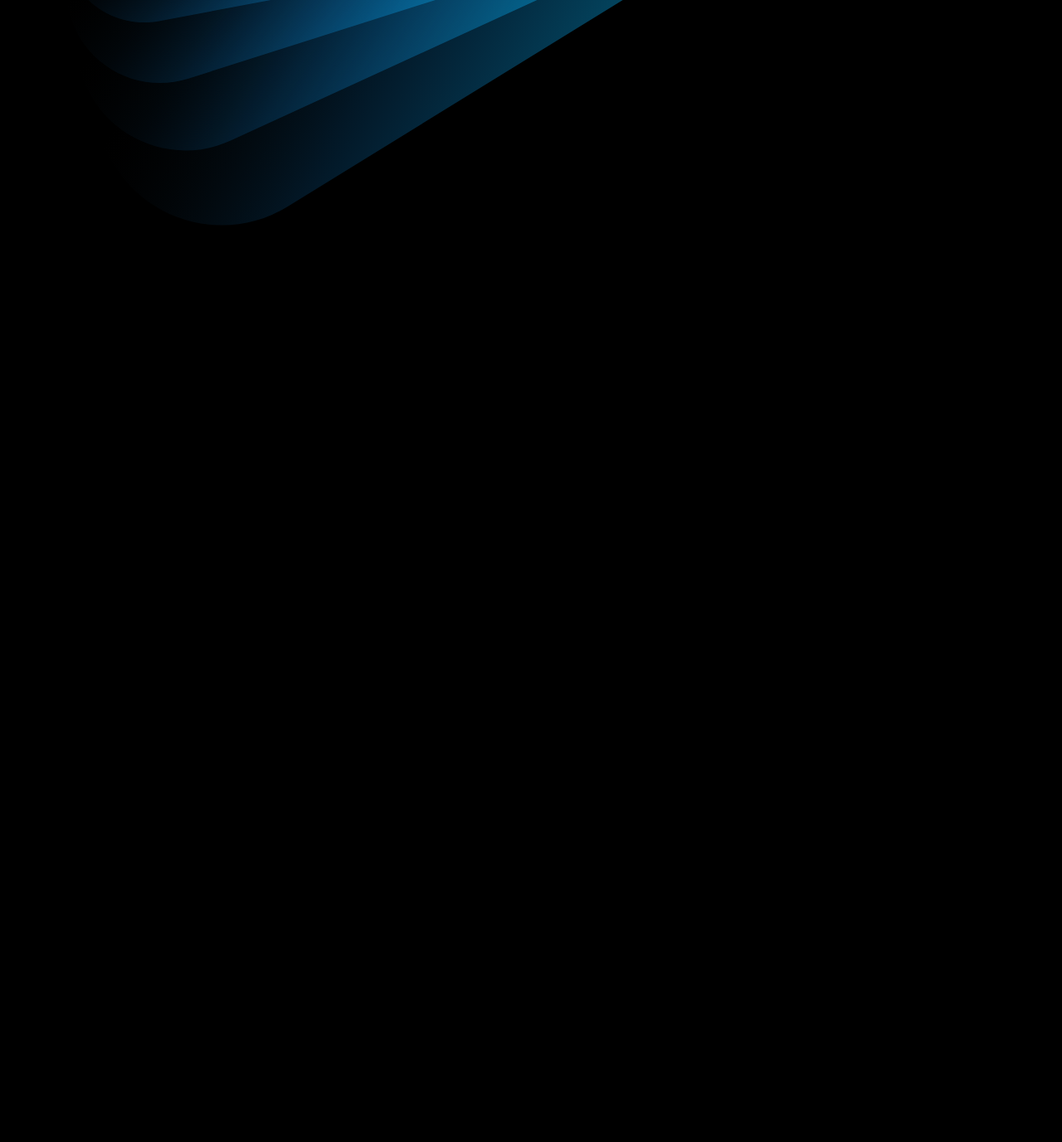
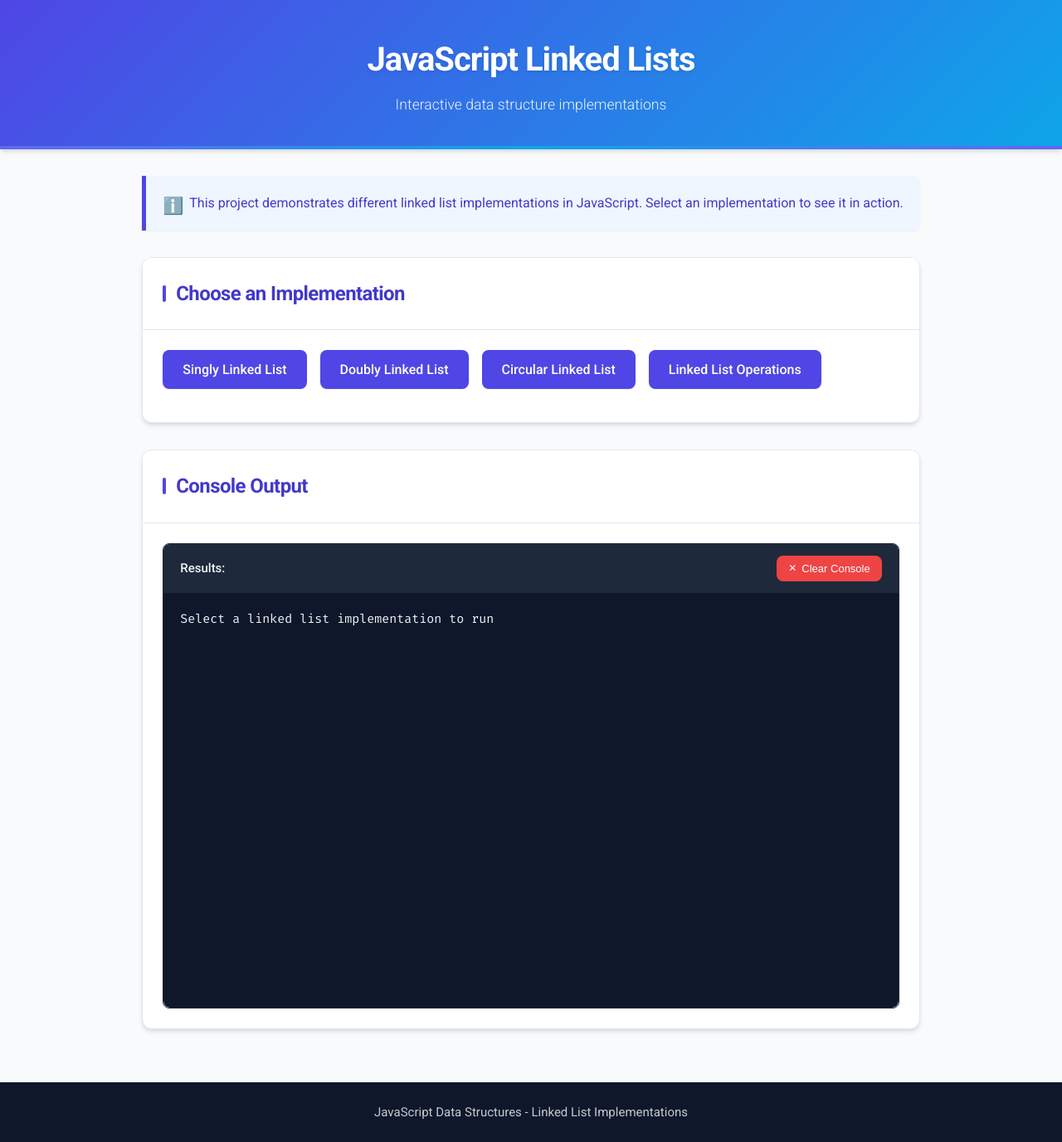
Before and after one commit to AngAven/javascript-data-structures, a website: page index.html in a window 1280 px wide. Shown: the whole page at 83% size. Before the commit the page ends 800 px from the top, so only its background shows below. Drawn offline with Linux system fonts and the light colour scheme.

Commit message:
Style project
- Removes old placeholder code and assets.

```diff
--- a/index.html
+++ b/index.html
@@ -4,11 +4,133 @@
   <meta charset="UTF-8" />
   <link rel="icon" type="image/svg+xml" href="/webstorm-icon-logo.svg" />
   <meta name="viewport" content="width=device-width, initial-scale=1.0" />
-  <title>WS playground</title>
+  <title>JavaScript Data Structures - Linked Lists</title>
+  <link rel="stylesheet" href="https://fonts.googleapis.com/css2?family=Roboto:wght@300;400;500;700&family=Fira+Code:wght@400;500&display=swap">
   <link rel="stylesheet" href="/style.css">
 </head>
 <body>
+  <header>
+    <h1>JavaScript Linked Lists</h1>
+    <p>Interactive data structure implementations</p>
+  </header>
 
-<script src="/src/hash-table.js"></script>
+  <div class="container">
+    <div class="info-box">
+      <p>This project demonstrates different linked list implementations in JavaScript. Select an implementation to see it in action.</p>
+    </div>
+
+    <div class="card">
+      <div class="card-header">
+        <h2>Choose an Implementation</h2>
+      </div>
+      <div class="card-body">
+        <div class="button-group">
+          <button id="singly">Singly Linked List</button>
+          <button id="doubly">Doubly Linked List</button>
+          <button id="circular">Circular Linked List</button>
+          <button id="operations">Linked List Operations</button>
+        </div>
+      </div>
+    </div>
+
+    <div class="card">
+      <div class="card-header">
+        <h2>Console Output</h2>
+      </div>
+      <div class="card-body">
+        <div class="output-container">
+          <div class="output-header">
+            <div>Results:</div>
+            <div class="output-actions">
+              <button id="clear-output" class="clear-btn">Clear Console</button>
+            </div>
+          </div>
+          <pre id="output">Select a linked list implementation to run</pre>
+        </div>
+      </div>
+    </div>
+  </div>
+
+  <footer>
+    <p>JavaScript Data Structures - Linked List Implementations</p>
+  </footer>
+
+  <script>
+    // Console output redirection
+    const outputElement = document.getElementById('output');
+    const originalConsoleLog = console.log;
+    const originalConsoleTable = console.table;
+    const buttons = document.querySelectorAll('.button-group button');
+
+    console.log = function(...args) {
+      originalConsoleLog.apply(console, args);
+      outputElement.innerHTML += args.join(' ') + '\n';
+      // Auto-scroll to bottom
+      outputElement.scrollTop = outputElement.scrollHeight;
+    };
+
+    console.table = function(data) {
+      originalConsoleTable.apply(console, [data]);
+
+      // Create a simple text representation of the table
+      if (Array.isArray(data)) {
+        const keys = Object.keys(data[0] || {});
+        let tableOutput = '\n';
+
+        // Header
+        tableOutput += keys.join('\t') + '\n';
+        tableOutput += keys.map(() => '--------').join('\t') + '\n';
+
+        // Rows
+        data.forEach(item => {
+          tableOutput += keys.map(key => item[key]).join('\t') + '\n';
+        });
+
+        outputElement.innerHTML += tableOutput;
+        outputElement.scrollTop = outputElement.scrollHeight;
+      }
+    };
+
+    // Set active button
+    buttons.forEach(button => {
+      button.addEventListener('click', function() {
+        buttons.forEach(btn => btn.classList.remove('active'));
+        this.classList.add('active');
+      });
+    });
+
+    // Clear console button
+    document.getElementById('clear-output').addEventListener('click', function() {
+      outputElement.innerHTML = 'Console cleared. Select an implementation to run.\n';
+    });
+
+    // Button event listeners
+    document.getElementById('singly').addEventListener('click', function() {
+      outputElement.innerHTML = ''; // Clear previous output
+      runScript('/src/singly-liked-list.js');
+    });
+
+    document.getElementById('doubly').addEventListener('click', function() {
+      outputElement.innerHTML = ''; // Clear previous output
+      runScript('/src/doubly-linked-list.js');
+    });
+
+    document.getElementById('circular').addEventListener('click', function() {
+      outputElement.innerHTML = ''; // Clear previous output
+      runScript('/src/circular-linked-list.js');
+    });
+
+    document.getElementById('operations').addEventListener('click', function() {
+      outputElement.innerHTML = ''; // Clear previous output
+      runScript('/src/linked-list-operations.js');
+    });
+
+    function runScript(scriptPath) {
+      const script = document.createElement('script');
+      script.src = scriptPath;
+      document.body.appendChild(script);
+      console.log(`Running ${scriptPath}...\n`);
+    }
+  </script>
 </body>
 </html>
--- a/public/style.css
+++ /dev/null
@@ -1,187 +0,0 @@
-@font-face {
-    font-family: "JetBrains Sans";
-    src: url("fonts/JetBrainsSans-Regular.woff2");
-}
-
-@font-face {
-    font-family: "JetBrains Mono";
-    src: url("fonts/JetBrainsMono-Regular.woff2");
-}
-
-:root {
-    font-family: "JetBrains Sans", Inter, system-ui, Avenir, Helvetica, Arial, sans-serif;
-    font-weight: 300;
-    color: rgba(255, 255, 255, 0.87);
-    background-color: #000000;
-    text-align: center;
-}
-
-body {
-    margin: 0;
-    display: flex;
-    flex-direction: column;
-    justify-content: space-between;
-    min-width: 320px;
-    min-height: 100vh;
-    align-items: center;
-
-    background-image: url("background.svg");
-    background-repeat: no-repeat;
-    background-size: contain;
-}
-
-h1 {
-    font-size: 29px;
-    line-height: 39px;
-    font-weight: 300;
-}
-
-.title {
-    margin-bottom: 40px;
-}
-
-#app {
-    max-width: 1280px;
-}
-
-.logo {
-    margin-top: 45px;
-    margin-left: 20%;
-    align-self: flex-start;
-}
-
-img {
-    max-width: 100%;
-    height: auto;
-}
-
-.counter {
-    font-family: "JetBrains Mono", Inter, system-ui, sans-serif;
-    font-weight: 400;
-    display: flex;
-    flex-direction: row;
-    justify-content: center;
-    padding: 60px;
-    color: rgba(255, 255, 255, 1);
-}
-
-.counter-interaction {
-    display: flex;
-    flex-direction: row;
-    flex-wrap: wrap;
-    gap: 20px 0;
-    width: 470px;
-    justify-content: space-between;
-}
-
-.counter-interaction button {
-    width: 48%;
-    height: 47%;
-    align-content: space-between;
-    border: 1px solid rgba(255, 255, 255, 0.3);
-    border-radius: 120px;
-    font-size: 68px;
-    text-align: center;
-}
-
-.counter-interaction button:nth-child(2n+1) {
-    margin-right: 14px;
-}
-
-.counter-interaction button:disabled {
-    color: rgba(255, 255, 255, 0.5);
-    background-image: none;
-    border-color: inherit;
-}
-
-.counter-info {
-    width: 360px;
-    height: 345px;
-    margin-right: 27px;
-    border: 1px solid rgba(255, 255, 255, 0.3);
-    background-color: rgba(25, 25, 28, 0.5);
-    border-radius: 29px;
-}
-
-.counter-text {
-    text-transform: uppercase;
-    font-weight: 500;
-    font-size: 24px;
-    margin-top: 60px;
-    margin-bottom: 28px;
-
-}
-
-.counter-value {
-    font-weight: 200;
-    font-size: 170px;
-    margin: 0;
-    padding: 0;
-    line-height: 1;
-}
-
-button {
-    font-family: "JetBrains Mono", Inter, system-ui, sans-serif;
-    background-color: rgba(25, 25, 28, 0.5);
-    cursor: pointer;
-    color: rgba(255, 255, 255, 1);
-}
-
-button:hover {
-    background-image: radial-gradient(
-            farthest-corner at 77% 83%,
-            rgba(1, 197, 245, 0.5) 2%,
-            rgba(1, 126, 254, 0.5) 28%,
-            rgba(25, 25, 28, 0) 70%
-    );
-    border: 1px solid rgba(76, 166, 255, 0.2);
-    background-clip: padding-box;
-}
-
-.technologies {
-    margin-bottom: 36px;
-    align-self: center;
-}
-
-.technologies img {
-    max-width: fit-content;
-}
-
-
-@media (max-width: 875px) {
-
-    .logo {
-        margin-top: 10px;
-    }
-
-    .title {
-        margin-bottom: 30px;
-    }
-
-    .counter {
-        flex-direction: column;
-        padding: 0;
-        margin-bottom: 0;
-    }
-
-    .counter-info {
-        width: 100%;
-        height: 300px;
-        margin-right: 0;
-        margin-bottom: 15px;
-    }
-
-    .counter-interaction {
-        display: flex;
-        flex-direction: row;
-        height: auto;
-        width: auto;
-    }
-
-    .counter-interaction button {
-        width: 47%;
-        height: 100px;
-        margin-right: 0;
-        margin-bottom: 15px;
-    }
-}
--- /dev/null
+++ b/style.css
@@ -0,0 +1,397 @@
+/* style.css */
+
+/* Modern Color Palette */
+:root {
+  --primary: #4f46e5;
+  --primary-light: #6366f1;
+  --primary-dark: #4338ca;
+  --secondary: #0ea5e9;
+  --dark: #0f172a;
+  --dark-light: #1e293b;
+  --light: #f8fafc;
+  --light-accent: #e2e8f0;
+  --success: #10b981;
+  --danger: #ef4444;
+  --warning: #f59e0b;
+  --text-dark: #334155;
+  --text-light: #f1f5f9;
+  --shadow-sm: 0 1px 2px 0 rgba(0, 0, 0, 0.05);
+  --shadow: 0 4px 6px -1px rgba(0, 0, 0, 0.1), 0 2px 4px -1px rgba(0, 0, 0, 0.06);
+  --shadow-lg: 0 10px 15px -3px rgba(0, 0, 0, 0.1), 0 4px 6px -2px rgba(0, 0, 0, 0.05);
+  --radius: 8px;
+  --radius-lg: 12px;
+  --transition: all 0.3s ease;
+}
+
+/* CSS Reset (Improved) */
+*, *::before, *::after {
+  box-sizing: border-box;
+  margin: 0;
+  padding: 0;
+}
+
+html {
+  font-size: 16px;
+  scroll-behavior: smooth;
+}
+
+/* General Styles */
+body {
+  font-family: 'Roboto', sans-serif;
+  background-color: var(--light);
+  color: var(--text-dark);
+  line-height: 1.6;
+  padding: 0;
+  min-height: 100vh;
+  display: flex;
+  flex-direction: column;
+}
+
+h1, h2, h3 {
+  font-weight: 700;
+  color: var(--dark);
+  margin-bottom: 0.75rem;
+  letter-spacing: -0.025em;
+}
+
+p {
+  margin-bottom: 1rem;
+}
+
+/* Header with Gradient */
+header {
+  background: linear-gradient(135deg, var(--primary), var(--secondary));
+  color: white;
+  padding: 2.5rem 0;
+  text-align: center;
+  position: relative;
+  box-shadow: var(--shadow);
+}
+
+header::after {
+  content: '';
+  position: absolute;
+  bottom: 0;
+  left: 0;
+  right: 0;
+  height: 4px;
+  background: linear-gradient(90deg, var(--primary-light), var(--secondary), var(--primary-light));
+}
+
+header h1 {
+  font-size: 2.5rem;
+  color: white;
+  text-shadow: 0 2px 4px rgba(0, 0, 0, 0.1);
+  margin-bottom: 0.5rem;
+}
+
+header p {
+  font-size: 1.1rem;
+  color: rgba(255, 255, 255, 0.9);
+  font-weight: 300;
+  max-width: 600px;
+  margin: 0 auto;
+}
+
+/* Container */
+.container {
+  max-width: 1100px;
+  margin: 2rem auto;
+  padding: 0 1.5rem;
+  flex: 1;
+}
+
+/* Info Box */
+.info-box {
+  background-color: #EFF6FF;
+  border-left: 5px solid var(--primary);
+  padding: 1.25rem;
+  border-radius: 0 var(--radius) var(--radius) 0;
+  margin-bottom: 2rem;
+  box-shadow: var(--shadow-sm);
+  position: relative;
+  overflow: hidden;
+}
+
+.info-box::before {
+  content: "ℹ️";
+  position: absolute;
+  left: 1.25rem;
+  top: 1.25rem;
+  font-size: 1.25rem;
+}
+
+.info-box p {
+  color: var(--primary-dark);
+  font-size: 1rem;
+  margin: 0;
+  margin-left: 2rem;
+}
+
+/* Card with improved styling */
+.card {
+  background-color: white;
+  border-radius: var(--radius-lg);
+  box-shadow: var(--shadow);
+  margin-bottom: 2rem;
+  overflow: hidden;
+  transition: var(--transition);
+  border: 1px solid var(--light-accent);
+}
+
+.card:hover {
+  box-shadow: var(--shadow-lg);
+  transform: translateY(-3px);
+}
+
+.card-header {
+  background-color: white;
+  padding: 1.5rem;
+  border-bottom: 1px solid var(--light-accent);
+}
+
+.card-header h2 {
+  color: var(--primary-dark);
+  font-size: 1.5rem;
+  margin: 0;
+  display: flex;
+  align-items: center;
+}
+
+.card-header h2::before {
+  content: '';
+  display: inline-block;
+  width: 4px;
+  height: 1.25rem;
+  background-color: var(--primary);
+  margin-right: 0.75rem;
+  border-radius: 2px;
+}
+
+.card-body {
+  padding: 1.5rem;
+}
+
+/* Button Group */
+.button-group {
+  display: flex;
+  flex-wrap: wrap;
+  gap: 1rem;
+  margin-bottom: 1rem;
+}
+
+.button-group button {
+  background-color: var(--primary);
+  color: white;
+  border: none;
+  padding: 0.875rem 1.5rem;
+  border-radius: var(--radius);
+  cursor: pointer;
+  font-family: 'Roboto', sans-serif;
+  font-weight: 500;
+  font-size: 1rem;
+  transition: all 0.3s cubic-bezier(0.4, 0, 0.2, 1);
+  box-shadow: var(--shadow-sm);
+  display: flex;
+  align-items: center;
+  justify-content: center;
+  position: relative;
+  overflow: hidden;
+}
+
+.button-group button::after {
+  content: '';
+  position: absolute;
+  top: 50%;
+  left: 50%;
+  width: 5px;
+  height: 5px;
+  background: rgba(255, 255, 255, 0.5);
+  opacity: 0;
+  border-radius: 100%;
+  transform: scale(1, 1) translate(-50%);
+  transform-origin: 50% 50%;
+}
+
+.button-group button:hover {
+  background-color: var(--primary-dark);
+  transform: translateY(-2px);
+  box-shadow: var(--shadow);
+}
+
+.button-group button:active::after {
+  animation: ripple 0.6s ease-out;
+}
+
+.button-group button.active {
+  background-color: var(--secondary);
+  box-shadow: 0 0 0 3px rgba(14, 165, 233, 0.3);
+}
+
+/* Output Container */
+.output-container {
+  border-radius: var(--radius);
+  overflow: hidden;
+  box-shadow: var(--shadow-sm);
+  border: 1px solid var(--dark-light);
+}
+
+.output-header {
+  display: flex;
+  justify-content: space-between;
+  align-items: center;
+  padding: 0.875rem 1.25rem;
+  background-color: var(--dark-light);
+  color: var(--text-light);
+  font-weight: 500;
+  font-size: 0.9375rem;
+}
+
+.output-actions {
+  display: flex;
+  gap: 0.625rem;
+}
+
+#output {
+  font-family: 'Fira Code', monospace;
+  white-space: pre-wrap;
+  padding: 1.25rem;
+  font-size: 0.9375rem;
+  line-height: 1.5;
+  height: 400px;
+  overflow: auto;
+  background-color: var(--dark);
+  color: var(--text-light);
+  border-radius: 0 0 var(--radius) var(--radius);
+  scrollbar-width: thin;
+  scrollbar-color: var(--dark-light) var(--dark);
+}
+
+#output::-webkit-scrollbar {
+  width: 8px;
+}
+
+#output::-webkit-scrollbar-track {
+  background: var(--dark);
+}
+
+#output::-webkit-scrollbar-thumb {
+  background-color: var(--dark-light);
+  border-radius: 20px;
+  border: 2px solid var(--dark);
+}
+
+/* Styled Button */
+.clear-btn {
+  background-color: var(--danger);
+  color: white;
+  border: none;
+  padding: 0.5rem 0.875rem;
+  border-radius: var(--radius);
+  cursor: pointer;
+  font-size: 0.8125rem;
+  font-weight: 500;
+  transition: var(--transition);
+  display: flex;
+  align-items: center;
+}
+
+.clear-btn::before {
+  content: "✕";
+  font-size: 0.75rem;
+  margin-right: 0.375rem;
+}
+
+.clear-btn:hover {
+  background-color: #dc2626;
+  transform: translateY(-1px);
+}
+
+.clear-btn:active {
+  transform: translateY(0);
+}
+
+/* Footer */
+footer {
+  background-color: var(--dark);
+  color: var(--text-light);
+  text-align: center;
+  padding: 1.5rem 0;
+  margin-top: auto;
+}
+
+footer p {
+  margin: 0;
+  font-size: 0.9375rem;
+  opacity: 0.8;
+}
+
+/* Animations */
+@keyframes ripple {
+  0% {
+    transform: scale(0, 0);
+    opacity: 0.5;
+  }
+  100% {
+    transform: scale(30, 30);
+    opacity: 0;
+  }
+}
+
+@keyframes fadeIn {
+  from { opacity: 0; transform: translateY(10px); }
+  to { opacity: 1; transform: translateY(0); }
+}
+
+.card {
+  animation: fadeIn 0.5s ease-out;
+}
+
+.card:nth-child(2) {
+  animation-delay: 0.1s;
+}
+
+.card:nth-child(3) {
+  animation-delay: 0.2s;
+}
+
+/* Media Queries (Responsiveness) */
+@media (max-width: 768px) {
+  html {
+    font-size: 14px;
+  }
+
+  header {
+    padding: 2rem 0;
+  }
+
+  header h1 {
+    font-size: 2rem;
+  }
+
+  .container {
+    padding: 0 1rem;
+  }
+
+  .button-group {
+    flex-direction: column;
+  }
+
+  .button-group button {
+    width: 100%;
+  }
+
+  #output {
+    height: 300px;
+  }
+}
+
+@media (min-width: 1200px) {
+  .container {
+    max-width: 1200px;
+  }
+
+  #output {
+    height: 500px;
+  }
+}
```
Also changed, not shown: public/background.svg (deleted), public/fonts/JetBrainsMono-Regular.woff2 (deleted), public/fonts/JetBrainsSans-Regular.woff2 (deleted), public/javascript.svg (deleted), public/technologies.svg (deleted), public/webstorm-icon-logo.svg (deleted), public/webstorm-logo.svg (deleted), src/character-frecuency.js (deleted), src/remove-duplicates.js (deleted).
